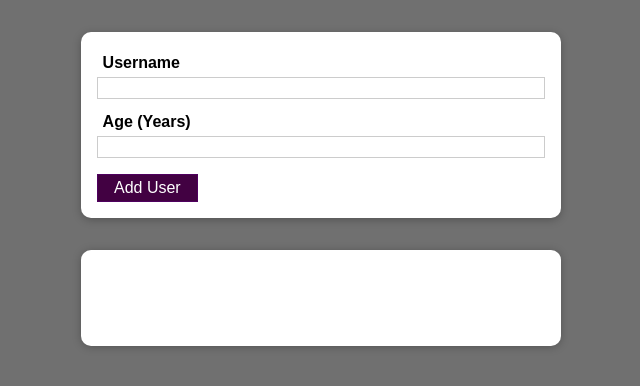
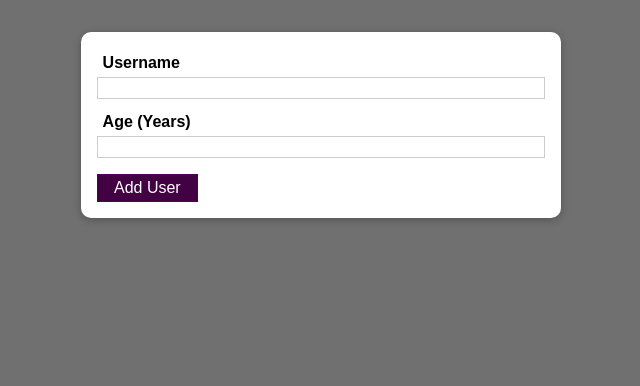
Before and after one commit to tqbrandao/react-practice-project1, a React (Create React App) app: page / in a window 1280 px wide. Shown: the top 386 px of the page, without its empty margins (319-959 px from the left). Built offline with nearby package versions, Linux system fonts and the light colour scheme.

Commit message:
Added fragments, updated user list visibility logic

```diff
--- a/src/App.js
+++ b/src/App.js
@@ -18,7 +18,7 @@ function App() {
   return (
     <div>
       <AddUser onSaveUserData={saveUserDataHandler} />
-      <UserList userData={userData} />
+      <UserList userData={userData} isVisible={userData.length >= 1} />
     </div>
   );
 }
--- a/src/Components/UI/ErrorModal.js
+++ b/src/Components/UI/ErrorModal.js
@@ -5,7 +5,7 @@ import "./ErrorModal.css";
 
 function ErrorModal(props) {
   return (
-    <div>
+    <React.Fragment>
       <div className="backdrop" onClick={props.onDismiss} />
       <Card className="modal">
         <header className="header">
@@ -18,7 +18,7 @@ function ErrorModal(props) {
           <Button onClick={props.onDismiss}>I get it!</Button>
         </footer>
       </Card>
-    </div>
+    </React.Fragment>
   );
 }
 
--- a/src/Components/Users/AddUser.js
+++ b/src/Components/Users/AddUser.js
@@ -51,7 +51,7 @@ function AddUser(props) {
   };
 
   return (
-    <div>
+    <React.Fragment>
       {error && (
         <ErrorModal
           title={error.title}
@@ -76,7 +76,7 @@ function AddUser(props) {
           <Button type="submit">Add User</Button>
         </form>
       </Card>
-    </div>
+    </React.Fragment>
   );
 }
 
--- a/src/Components/Users/UserList.css
+++ b/src/Components/Users/UserList.css
@@ -14,7 +14,7 @@
 .user-list li {
   border: 1px solid #ccc;
   padding: 0.3rem;
-  margin-bottom: 0.5rem 0;
+  margin-bottom: 0.5rem;
 }
 
 .hidden {
--- a/src/Components/Users/UserList.js
+++ b/src/Components/Users/UserList.js
@@ -4,7 +4,7 @@ import Card from "../UI/Card";
 
 function UserList(props) {
   return (
-    <Card className="user-list">
+    <Card className={`user-list ${!props.isVisible && "hidden"}`}>
       <ul>
         {props.userData.map((user) => {
           return <li>{`${user.username} (${user.age} years old)`}</li>;
```
